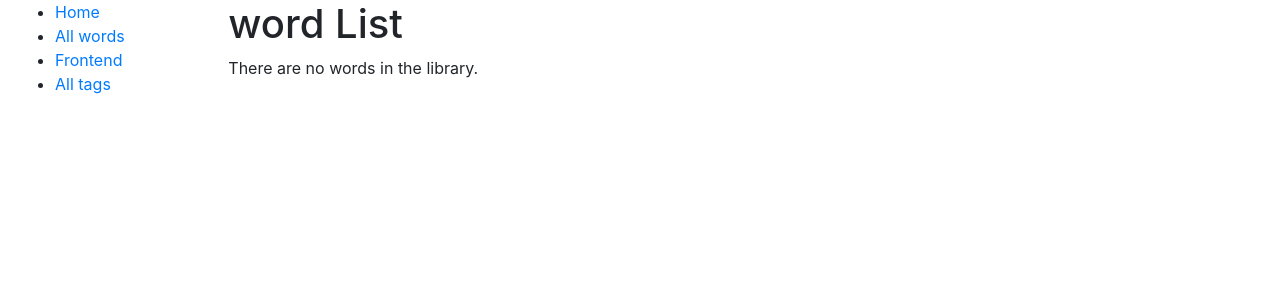
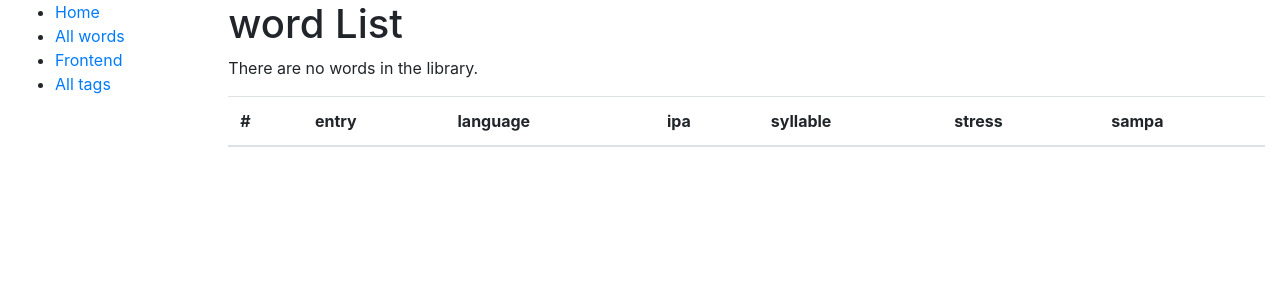
Before and after one commit to BennyA19/DaD, a Django app: page /catalog/words/ in a window 1280 px wide. Shown: the top 300 px of the page. Run offline with Django 3.2, Linux system fonts and the light colour scheme; data that the repository does not hold is empty; some libraries are stand-ins or nearby versions.

Commit message:
Updated List und Words

```diff
--- a/dad/catalog/templates/base_generic.html
+++ b/dad/catalog/templates/base_generic.html
@@ -25,5 +25,6 @@
       <div class="col-sm-10 ">{% block content %}{% endblock %}</div> <!-- hier steht der Dynamische Content-->
     </div>
   </div>
+<script src="https://cdn.jsdelivr.net/npm/bootstrap@5.0.0-beta1/dist/js/bootstrap.bundle.min.js" integrity="sha384-ygbV9kiqUc6oa4msXn9868pTtWMgiQaeYH7/t7LECLbyPA2x65Kgf80OJFdroafW" crossorigin="anonymous"></script>
 </body>
 </html>
--- a/dad/catalog/templates/catalog/word_list.html
+++ b/dad/catalog/templates/catalog/word_list.html
@@ -1,16 +1,35 @@
 {% extends "base_generic.html" %}
 
 {% block content %}
+<table class="table table-striped">
+  <thead>
+    <tr>
+      <th scope="col">#</th>
+      <th scope="col">entry</th>
+      <th scope="col">language</th>
+      <th scope="col">ipa</th>
+      <th scope="col">syllable</th>
+      <th scope="col">stress</th>
+      <th scope="col">sampa</th>
+    </tr>
+  </thead>
   <h1>word List</h1>
   {% if word_list %}
   <ul>
     {% for word in word_list %}
-      <li>
-        <a href="{{ word.get_absolute_url }}">{{ word.entry}}</a>
-      </li>
+     <tr>
+      <th scope="row">{{ word.id}}</th>
+      <th scope="row"><a href="{{ word.get_absolute_url}}">{{ word.entry}}</a></th>
+      <th scope="row">{{word.language.all|join:", "}}</a></th>
+      <th scope="row">{{word.default_ipa.all|join:", "}}</th>
+      <th scope="row">"{{ipa.syllable}}</th>
+      <th scope="row">"{{ipa.stress.all|join:", "}}</th>
+      <th scope="row">"{{ipa.sampa.all|join:", "}}</th>
+    </tr>
     {% endfor %}
   </ul>
   {% else %}
     <p>There are no words in the library.</p>
   {% endif %}
+  </table>
 {% endblock %}
--- a/dad/scripts/db_import.py
+++ b/dad/scripts/db_import.py
@@ -12,11 +12,11 @@ from django.db import DataError
 from catalog.models import Word, IPA, Language
 
 # DB_NAME = "./scripts/struct_2020-04-25.sqlite3"
-DB_NAME = "./scripts/sqlite_db/struct_2020-11-24.sqlite3"
+DB_NAME = "./scripts/sqlite_db/struct_2020-11-24.sqlite3" #Pfad: "./scripts/sqlite_db/struct_2020-11-24.sqlite3"
 
 # Read sqlite query results into a pandas DataFrame
 con = sqlite3.connect(DB_NAME)
-load_query = "SELECT * from data_de limit 1000"
+load_query = "SELECT * from data_de limit 1000"         #limitierung auf 1000
 # titles mit pid ranjoinen
 data_de = pd.read_sql_query(load_query, con)
 
```
Also changed, not shown: dad/catalog/models.py (+18 -11 lines), dad/catalog/templates/catalog/word_detail.html (+7 -6 lines), dad/dad/settings.py (+7 -3 lines).
